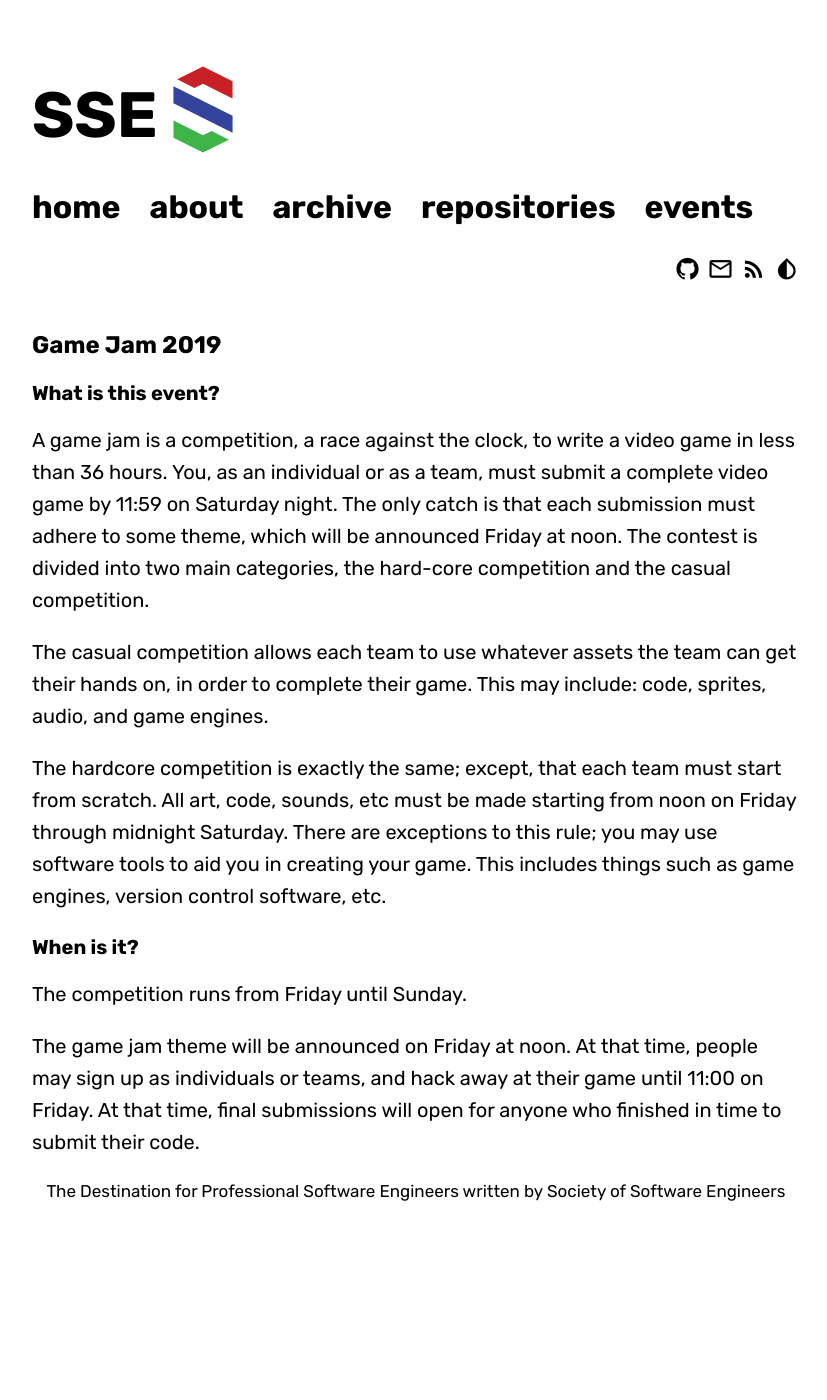
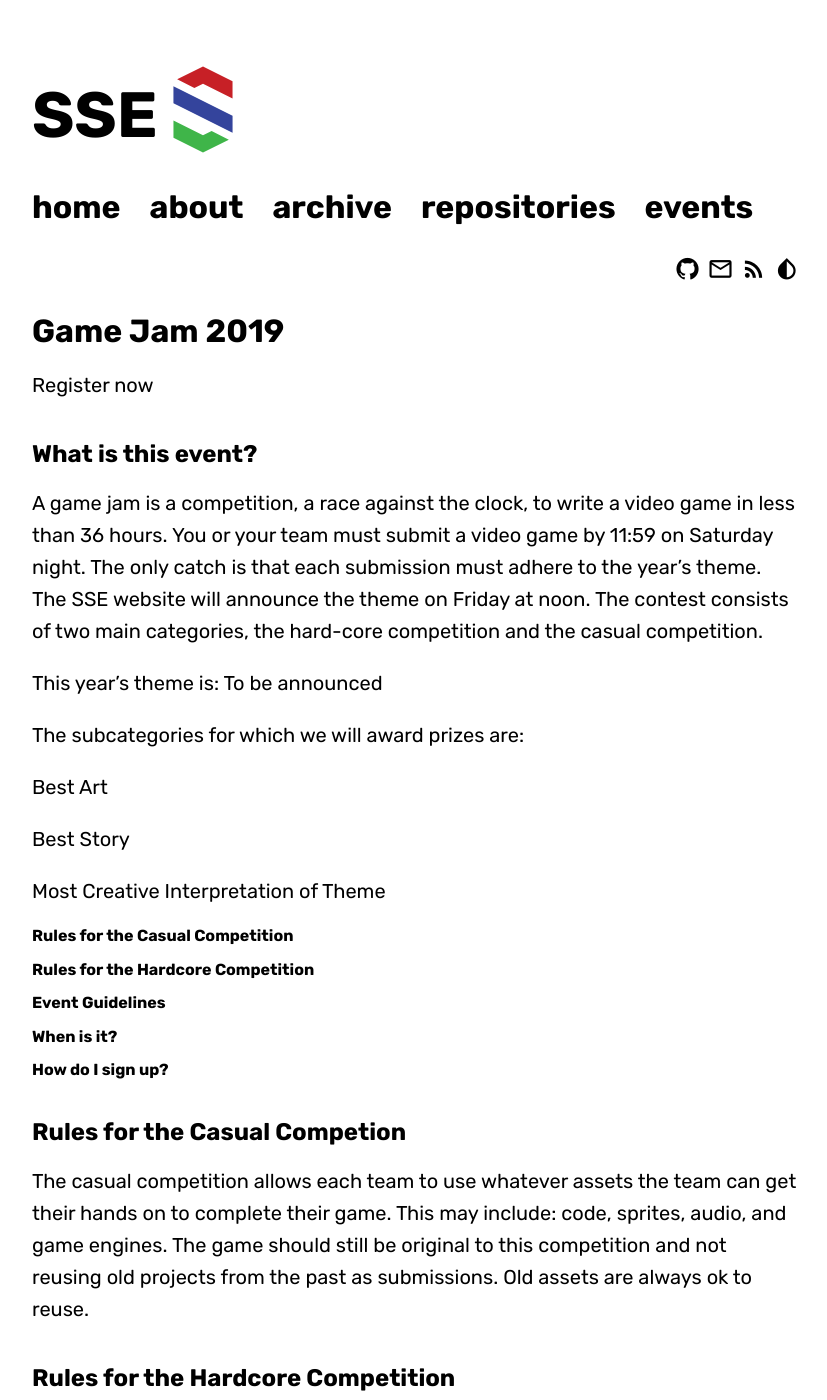
Before and after one commit to msoe-sse/msoe-sse.github.io, a Jekyll site: the page built from _events/gameJam.md, in a window 1280 px wide and 1400 px high. Shown: the whole window, without its empty margins (224-1051 px from the left). Built offline with Jekyll 4.4.1, drawn with Linux system fonts in a browser that asks for light colours; some web fonts are replaced; some of the changed text lies outside the part shown.

Commit message:
Game Jam

```diff
--- a/_events/gameJam.md
+++ b/_events/gameJam.md
@@ -5,18 +5,65 @@
 published: true
 ---
 
-## Game Jam 2019
+# Game Jam 2019
 
-### What is this event?
+[Register now](https://docs.google.com/forms/d/e/1FAIpQLScc1pJpq1djj7SdGMW2XmuD2wxfaZ_CrHEQtqDppeBFf_cdUw/viewform)
 
-A game jam is a competition, a race against the clock, to write a video game in less than 36 hours. You, as an individual or as a team, must submit a complete video game by 11:59 on Saturday night. The only catch is that each submission must adhere to some theme, which will be announced Friday at noon. The contest is divided into two main categories, the hard-core competition and the casual competition.
+## What is this event?
 
-The casual competition allows each team to use whatever assets the team can get their hands on, in order to complete their game. This may include: code, sprites, audio, and game engines.
+A game jam is a competition, a race against the clock, to write a video game in less than 36 hours. You or your team must submit a video game by 11:59 on Saturday night. The only catch is that each submission must adhere to the year’s theme. The SSE website will announce the theme on Friday at noon. The contest consists of two main categories, the hard-core competition and the casual competition.
 
-The hardcore competition is exactly the same; except, that each team must start from scratch. All art, code, sounds, etc must be made starting from noon on Friday through midnight Saturday. There are exceptions to this rule; you may use software tools to aid you in creating your game. This includes things such as game engines, version control software, etc.
+This year’s theme is: To be announced
 
-### When is it?
+The subcategories for which we will award prizes are:
 
-The competition runs from Friday until Sunday.
+Best Art
 
-The game jam theme will be announced on Friday at noon. At that time, people may sign up as individuals or teams, and hack away at their game until 11:00 on Friday. At that time, final submissions will open for anyone who finished in time to submit their code.
+Best Story
+
+Most Creative Interpretation of Theme
+
+#### [Rules for the Casual Competition](#headin)
+#### [Rules for the Hardcore Competition](#headin2)
+#### [Event Guidelines](#headin3)
+#### [When is it?](#headin4)
+#### [How do I sign up?](#headin5)
+<a name="headin"></a>
+
+## Rules for the Casual Competion
+
+The casual competition allows each team to use whatever assets the team can get their hands on to complete their game. This may include: code, sprites, audio, and game engines. The game should still be original to this competition and not reusing old projects from the past as submissions. Old assets are always ok to reuse.
+<a name="headin2"></a>
+
+## Rules for the Hardcore Competition
+
+The hardcore competition is exactly the same; however, each team must start from scratch. From the time the competition starts on Friday, until it ends on Saturday each team must produce all submitted art, code, sounds, etc. There are exceptions to this rule; you may use software tools to aid you in creating your game. This includes tools like game engines, version control software, etc.
+<a name="headin3"></a>
+
+## Event Guidelines
+
+_Before the game jam_: Put together a team and register for either the casual or hardcore competition.
+
+_Friday at Noon_: The theme will be announced on Friday at noon. All teams may begin developing their games. Make sure to relate the game back to the theme.
+
+_Saturday 11:00 pm_: The website will post a link to a google form. Use this form to include a link to your game.
+
+_Saturday 11:59 pm_: Any projects submitted after this time will not be accepted. If any updates to any projects are made after this point, we will disqualify the project.
+
+_Sunday 6:00 am_: All of the games will be uploaded to the website. Anyone can download and play them. At this point, all teams who submitted a final version of their game can begin voting for their favorite game.
+
+_Saturday, April 5th 7:00 pm_: The winners of awards will be announced at the Beta Test Night, where can continue to show off your game and get feedback from players. Attending this event is not necessary to win any awards.
+<a name="headin4"></a>
+
+## When is it?
+
+The competition runs from Friday at noon until Saturday night.
+
+We will announce the game jam theme on Friday at noon. At that time, people may sign up as individuals or teams, and hack away at their game until the submission window opens at 11:00 pm on Saturday. At that time, final submissions will open for anyone who finished in time to submit their code. Submissions MUST be turned in by the 11:59 deadline.
+<a name="headin5"></a>
+
+## How do I sign up?
+
+Click the [Register Now](https://docs.google.com/forms/d/e/1FAIpQLScc1pJpq1djj7SdGMW2XmuD2wxfaZ_CrHEQtqDppeBFf_cdUw/viewform) Link and sign up as an individual or as a team. All you need at this point is some team name under which to register. Remember this name as you will use it later to link your team to your game.
+
+Again, teams may be composed of an individual or a team of as many people as desired. There is no limit and teams are allowed for both the casual and hardcore competition.
```
